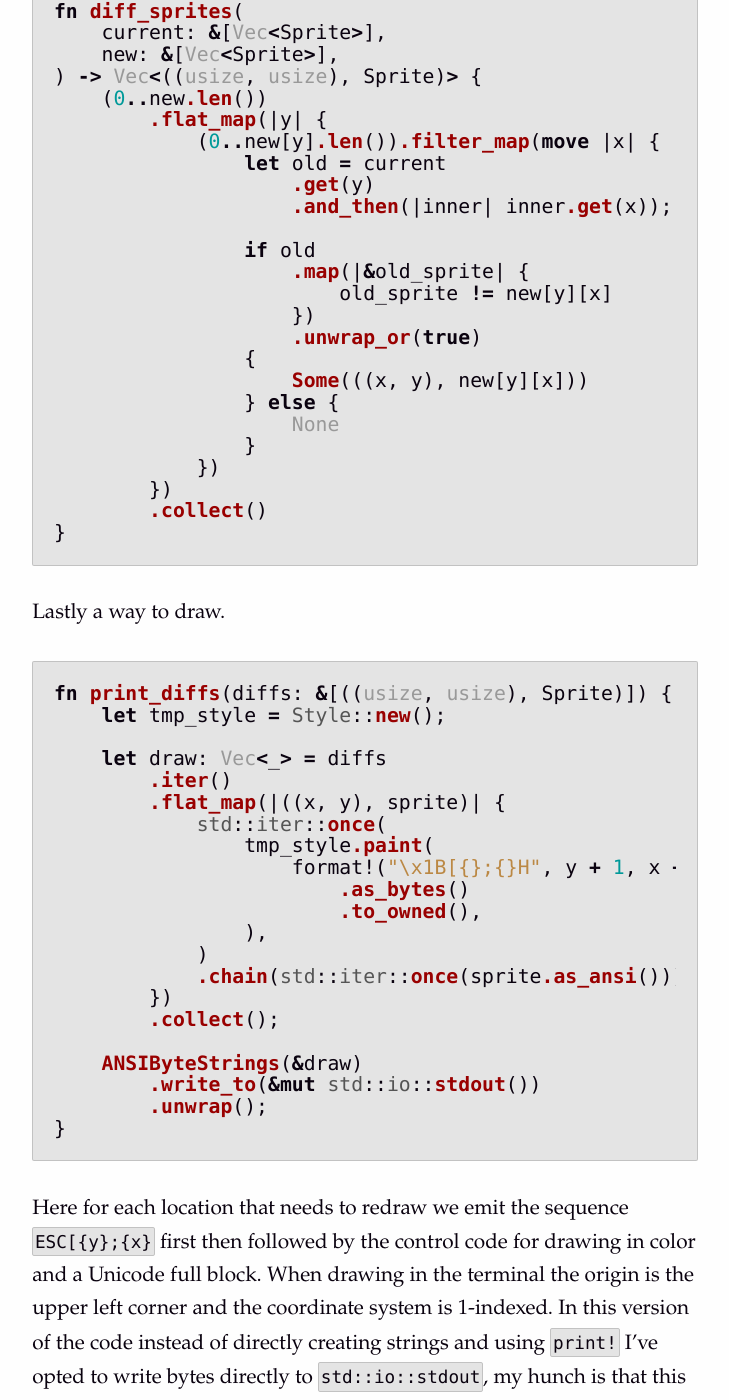
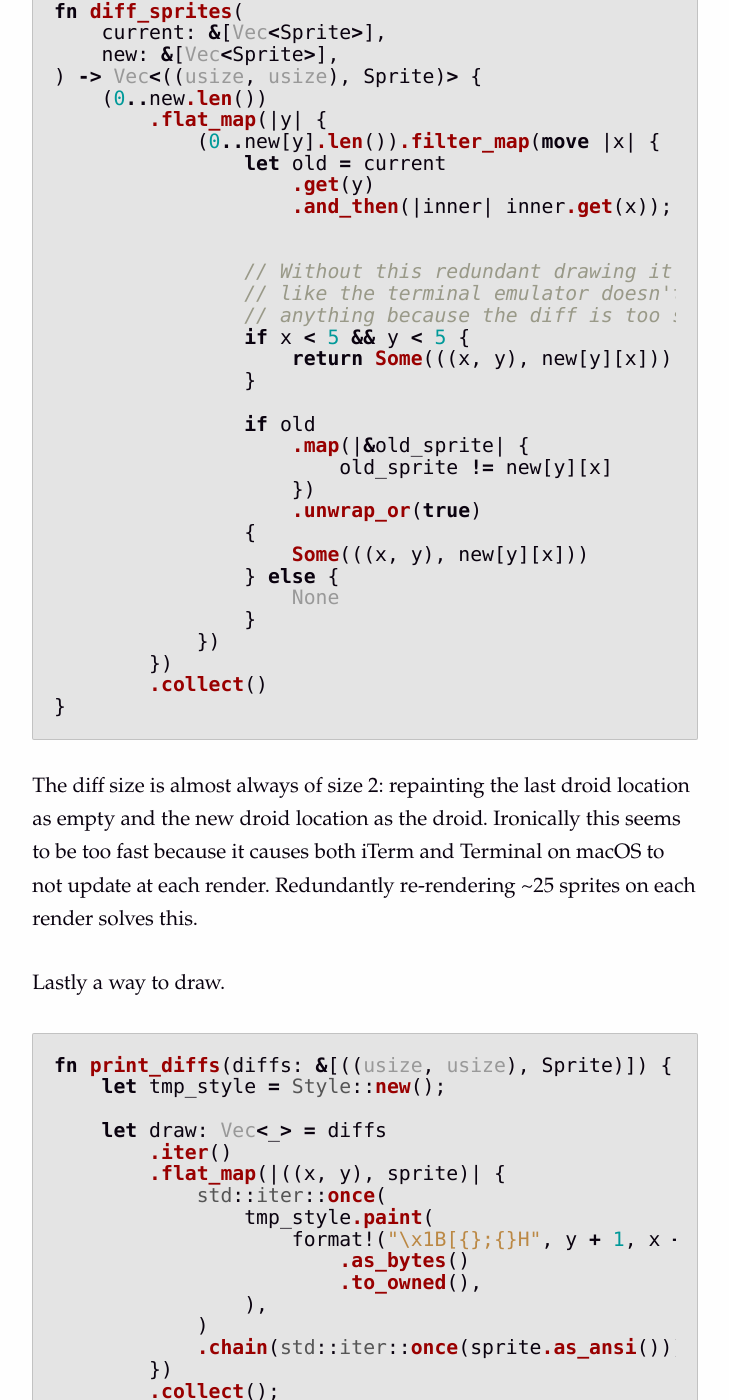
Before and after one commit to k0nserv/hugotunius.se, a Jekyll site: the page built from _posts/2019-12-29-efficient-terminal-drawing-in-rust.md, in a window 1280 px wide and 1400 px high, scrolled down 4561 px. Shown: the whole window, without its empty margins (275-1004 px from the left). Built offline with Jekyll 4.4.1, drawn with Linux system fonts in a browser that asks for light colours.

Commit message:
[Rust Terminal Drawing] Redundant redraws

```diff
--- a/_posts/2019-12-29-efficient-terminal-drawing-in-rust.md
+++ b/_posts/2019-12-29-efficient-terminal-drawing-in-rust.md
@@ -131,6 +131,14 @@ fn diff_sprites(
                     .get(y)
                     .and_then(|inner| inner.get(x));
 
+
+                // Without this redundant drawing it seems
+                // like the terminal emulator doesn't draw
+                // anything because the diff is too small.
+                if x < 5 && y < 5 {
+                    return Some(((x, y), new[y][x]));
+                }
+
                 if old
                     .map(|&old_sprite| {
                         old_sprite != new[y][x]
@@ -146,6 +154,8 @@ fn diff_sprites(
         .collect()
 }
 {% endhighlight %}
+
+The diff size is almost always of size 2: repainting the last droid location as empty and the new droid location as the droid. Ironically this seems to be too fast because it causes both iTerm and Terminal on macOS to not update at each render. Redundantly re-rendering ~25 sprites on each render solves this.
 
 Lastly a way to draw.
 
```
